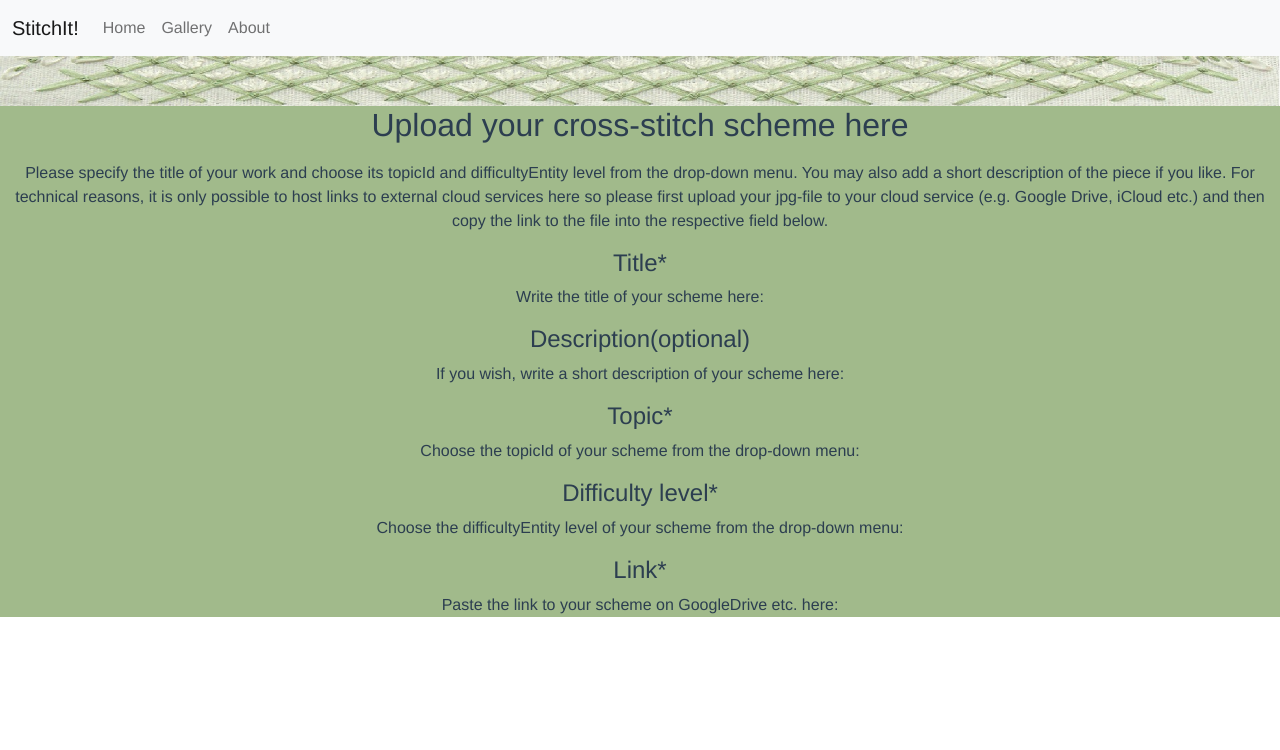
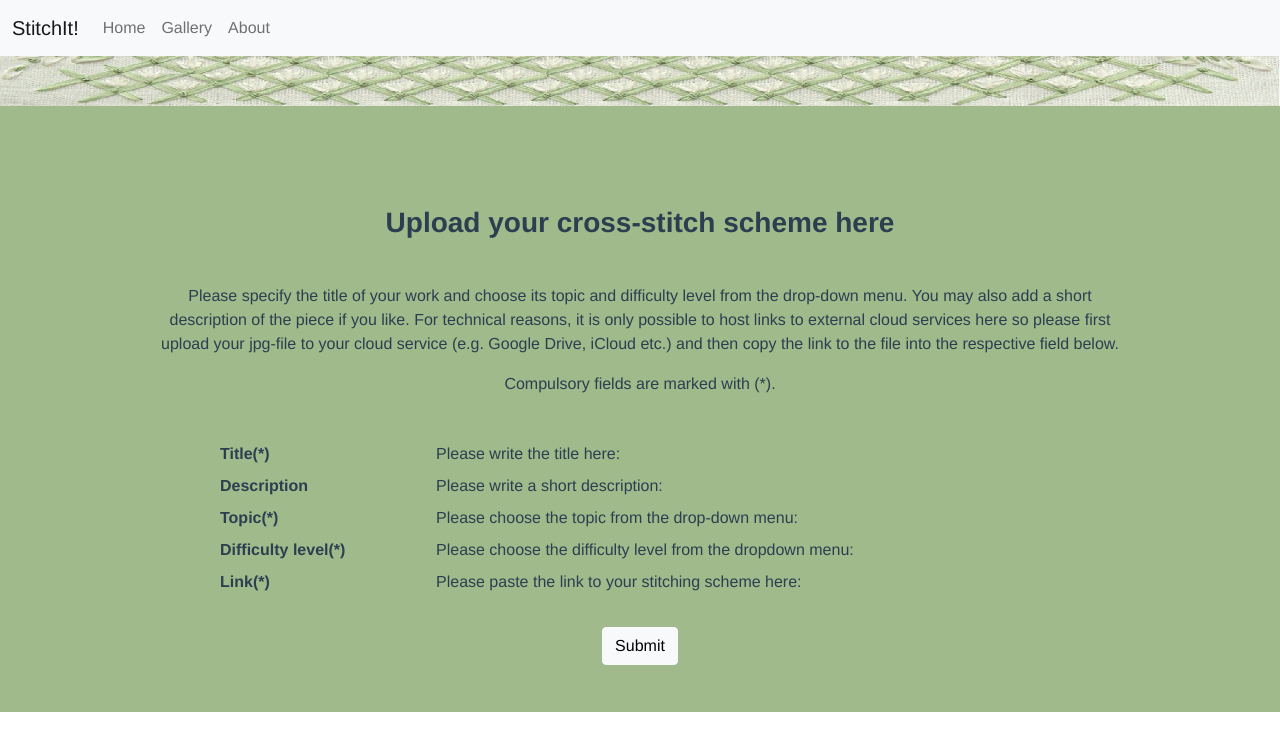
Before and after one commit to s0570572/stitchit-project, a Vue app: page /add-entry in a window 1280 px wide. Shown: the top 750 px of the page. Built offline with nearby package versions, Linux system fonts and the light colour scheme.

Commit message:
complete addentry page but for interactions

```diff
--- a/src/components/Listalignment.vue
+++ b/src/components/Listalignment.vue
@@ -1,7 +1,7 @@
 <template>
   <dl class="row">
     <dt class="col-sm-3">Title:</dt>
-    <dd class="col-sm-9">Placeholder for the title.</dd>
+    <dd class="col-sm-8">Placeholder for the title.</dd>
 
     <dt class="col-sm-3">Description:</dt>
     <dd class="col-sm-9">Placeholder for the description.</dd>
--- a/src/views/About.vue
+++ b/src/views/About.vue
@@ -1,6 +1,6 @@
 <template>
   <div id="intro">
-    <h3><strong>About StitchIt!</strong></h3>
+    <h3 id="headingpadding"><strong>About StitchIt!</strong></h3>
     <figure id="text">
       <p>The StitchIt! project is a non-profit project for sharing free stitching schemes. Schemes shared on this
         platform are not subject for sale.</p>
@@ -19,4 +19,7 @@
   text-align: left;
   padding: 5px;
 }
+#headingpadding {
+  padding-bottom: 20px;
+}
 </style>
--- a/src/views/AddEntry.vue
+++ b/src/views/AddEntry.vue
@@ -1,35 +1,62 @@
 <template>
-  <h2>Upload your cross-stitch scheme here</h2>
-  <p></p>
-  <p>Please specify the title of your work and choose its topicId and difficultyEntity level from the drop-down menu. You may
-    also add a short description of the piece if you like. For technical reasons, it is only possible to host links to
-    external cloud services here so please first upload your jpg-file to your cloud service (e.g. Google Drive, iCloud etc.)
-    and then copy the link to the file into the respective field below.</p>
-  <p></p>
-  <h4>Title*</h4>
-  <p>Write the title of your scheme here:</p>
-  <!-- typing field -->
-  <h4>Description(optional)</h4>
-  <p>If you wish, write a short description of your scheme here:</p>
-  <!-- typing field -->
-  <h4>Topic*</h4>
-  <p>Choose the topicId of your scheme from the drop-down menu:</p>
-  <!-- drop-down menu -->
-  <h4>Difficulty level*</h4>
-  <p>Choose the difficultyEntity level of your scheme from the drop-down menu:</p>
-  <!-- drop-down menu -->
-  <h4>Link*</h4>
-  <p>Paste the link to your scheme on GoogleDrive etc. here:</p>
-  <!-- typing field -->
-  <!-- submit button text="Submit" -->
+  <h3 id="headingpadding"><strong>Upload your cross-stitch scheme here</strong></h3>
+  <div class="text">
+    <p></p>
+    <p>Please specify the title of your work and choose its topic and difficulty level from the drop-down menu. You may
+      also add a short description of the piece if you like. For technical reasons, it is only possible to host links to
+      external cloud services here so please first upload your jpg-file to your cloud service (e.g. Google Drive, iCloud etc.)
+      and then copy the link to the file into the respective field below.</p>
+    <p>Compulsory fields are marked with (*).</p>
+    <p></p>
+    <dl class="row">
+      <dt class="col-sm-3">Title(*)</dt>
+      <dd class="col-sm-7">Please write the title here:</dd>
+
+      <dt class="col-sm-3">Description</dt>
+      <dd class="col-sm-7">Please write a short description:</dd>
+
+      <dt class="col-sm-3">Topic(*)</dt>
+      <dd class="col-sm-7">Please choose the topic from the drop-down menu:</dd>
+
+      <dt class="col-sm-3">Difficulty level(*)</dt>
+      <dd class="col-sm-7">Please choose the difficulty level from the dropdown menu:</dd>
+
+      <dt class="col-sm-3">Link(*)</dt>
+      <dd class="col-sm-7">Please paste the link to your stitching scheme here:</dd>
+    </dl>
+    <button type="button" class="btn btn-light" id="button">Submit</button>
+  </div>
+
 </template>
 
 <script>
 export default {
-  name: 'AddEntry'
+  name: 'AddEntry',
+  components: {}
 }
 </script>
 
 <style scoped>
-
+#headingpadding {
+  padding-top: 100px;
+  padding-bottom: 15px;
+}
+.text {
+  align-content: center;
+  padding: 5px 150px 5px;
+}
+.row {
+  --bs-gutter-x: 1.5rem;
+  --bs-gutter-y: 0;
+  display: flex;
+  flex-wrap: wrap;
+  margin-top: calc(-1 * var(--bs-gutter-y));
+  margin-right: calc(-.5 * var(--bs-gutter-x));
+  margin-left: calc(-.5 * var(--bs-gutter-x));
+  text-align: left;
+  padding: 30px 70px 9px;
+}
+#button {
+  margin-bottom: 42px;
+}
 </style>
--- a/src/views/Home.vue
+++ b/src/views/Home.vue
@@ -1,6 +1,6 @@
 <template>
   <div id="textbox">
-    <p class="text"><em><strong>Hello and welcome to the StitchIt! project!</strong></em></p>
+    <h3 id="headingpadding"><strong>Hello and welcome to the StitchIt! project!</strong></h3>
     <p class="text"><em>This is where you can find a cross-stitch scheme of your liking for free. Just don't hesitate to go through all the different topic tabs to look for your favourite motives and choose the difficulty level that you want to tackle.</em></p>
     <p class="text"><em>Do you create schemes of your own and want to share them? Feel free to do so by clicking on the dark green 'add' button in the upper right corner. You will be then guided through a simple uploading procedure.</em></p>
     <p class="text"><em><strong>Now take your time and enjoy the StitchIt! project!</strong></em></p>
@@ -22,9 +22,10 @@ export default {
   padding: 175px 150px 182px;
 }
 .text {
-  color: black;
-  opacity: 100;
   align-content: center;
   padding: 5px;
 }
+#headingpadding {
+  padding-bottom: 20px;
+}
 </style>
```
